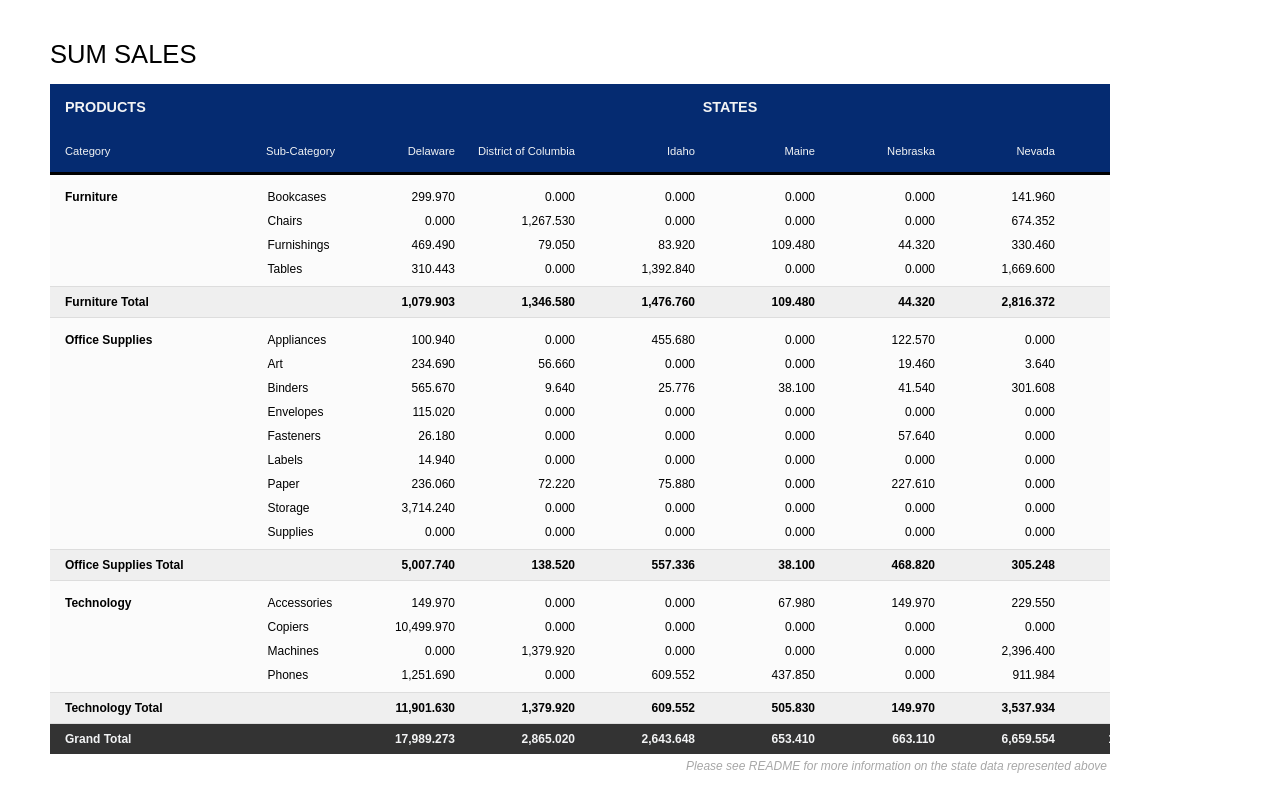
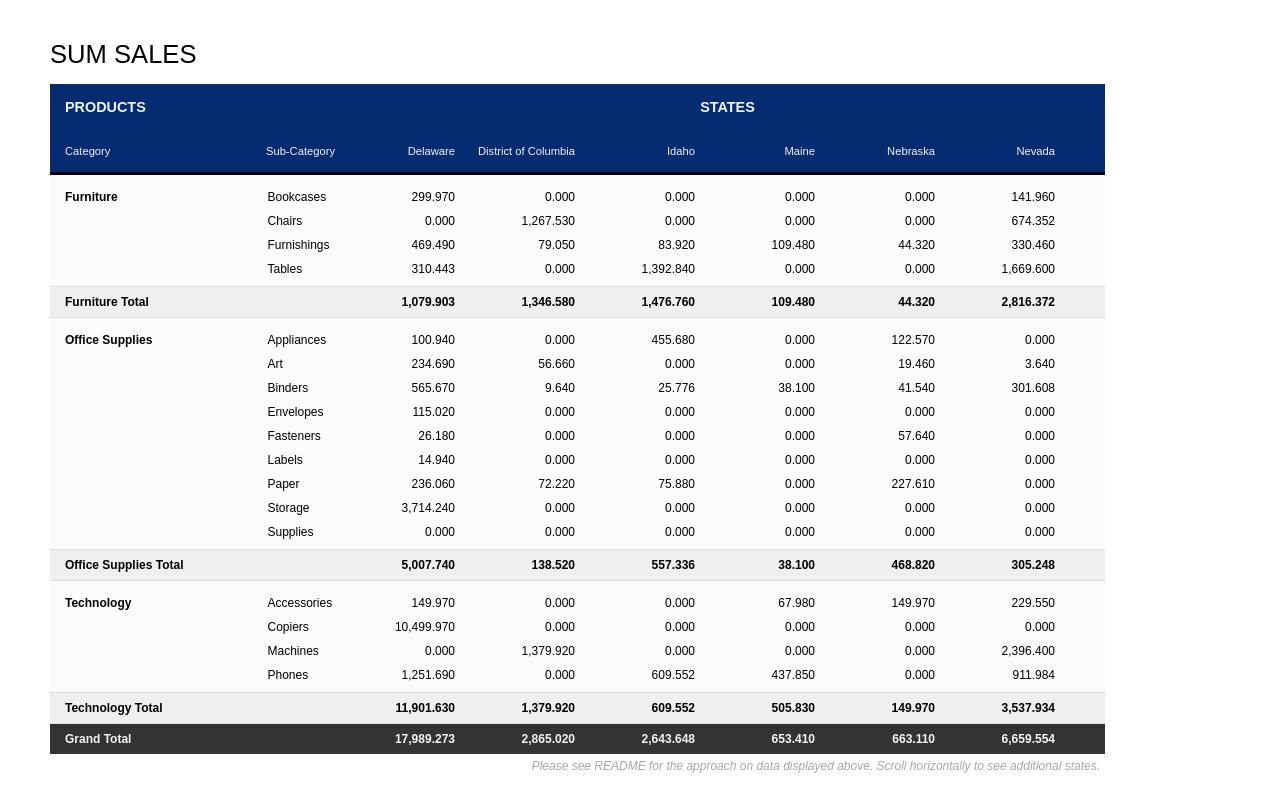
Before and after one commit to kristingreenslit/pivot-table, a React (Create React App) app: page / in a window 1280 px wide. Shown: the top 812 px of the page. Built offline with nearby package versions, Linux system fonts and the light colour scheme.

Commit message:
Rewrite disclaimer text

```diff
--- a/src/components/TableColumn.jsx
+++ b/src/components/TableColumn.jsx
@@ -157,7 +157,7 @@ class TableColumn extends React.Component {
             {this._getTableColumn()}
           </div>
         </div>
-        <div className='italic base-font-xs medium-gray right mt5 mr3'>Please see README for more information on the state data represented above</div>
+        <div className='italic base-font-xs medium-gray right mt5 mr5 pb5'>Please see README for the approach on data displayed above. Scroll horizontally to see additional states.</div>
       </div>
     );
   }
--- a/src/styles/TableColumn.css
+++ b/src/styles/TableColumn.css
@@ -34,5 +34,5 @@
 }
 
 .table-wrapper {
-  width: 760px;
+  width: 755px;
 }
```
